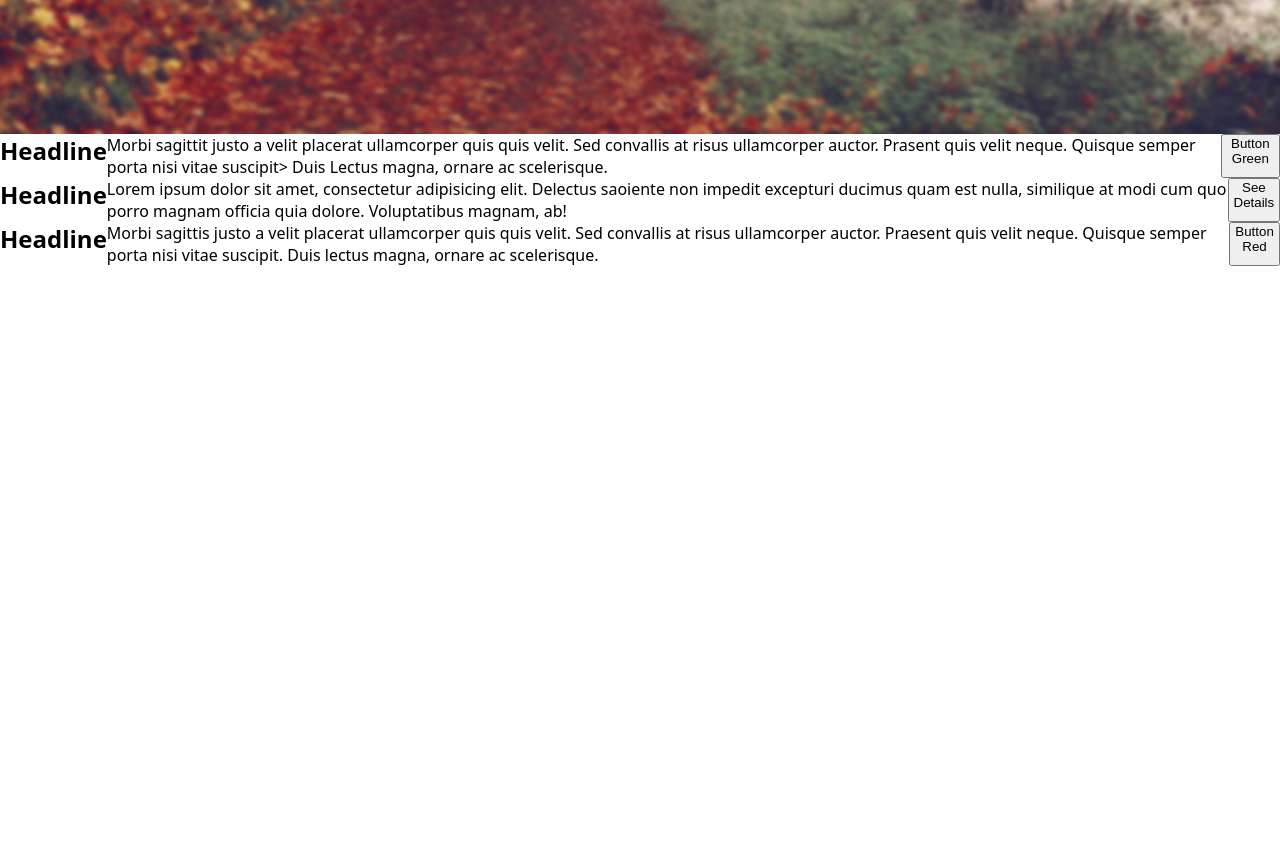
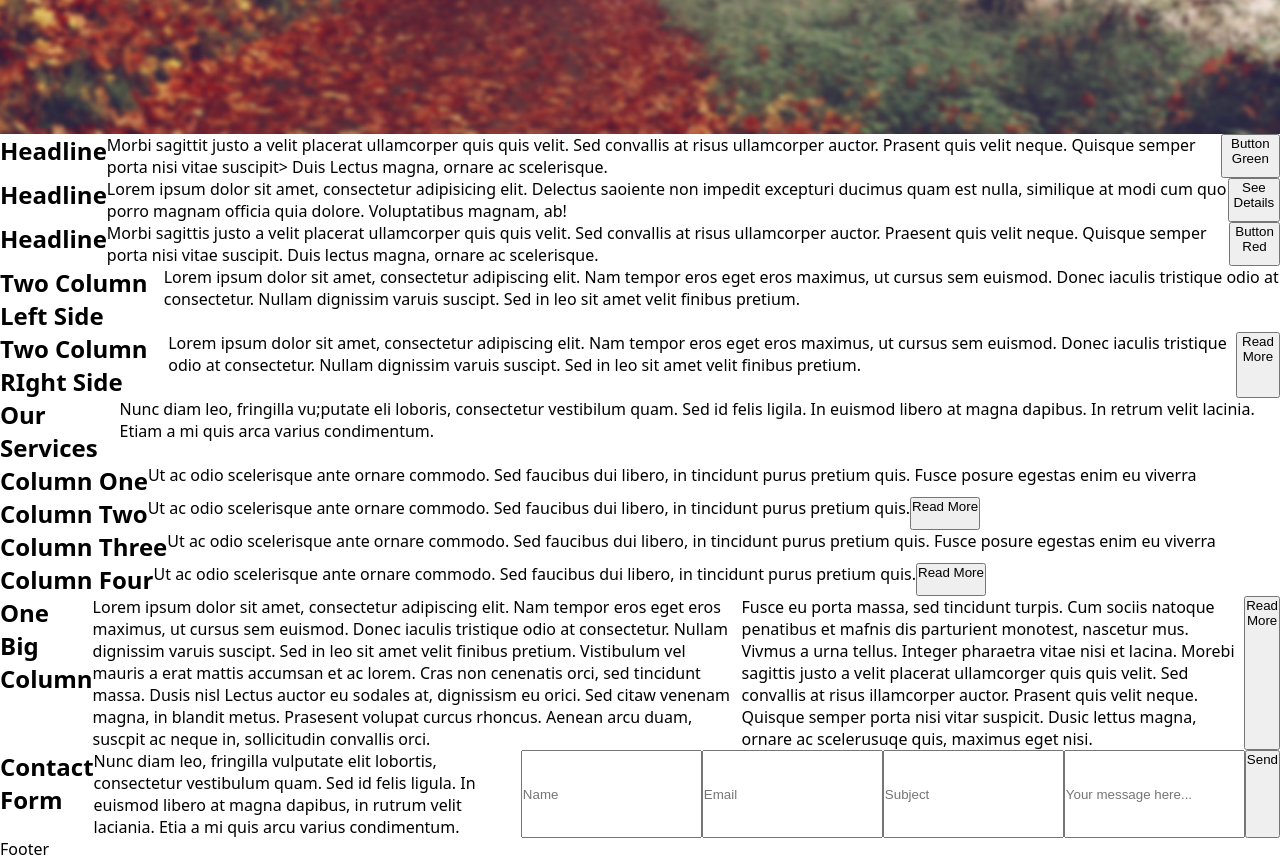
Before and after one commit to daisy-vang/Responsive-Layout-Practice, a plain HTML site: page index.html in a window 1280 px wide. Shown: the part 678-1538 px from the top of the page. Before the commit the page ends 944 px from the top, so only its background shows below. Drawn offline with Linux system fonts and the light colour scheme.

Commit message:
finished the html

```diff
--- a/index.html
+++ b/index.html
@@ -45,4 +45,65 @@
     <button type="button">Button Red</button>
 </section>
 
+<section>
+    <h2>Two Column Left Side</h2>
+    <p>Lorem ipsum dolor sit amet, consectetur adipiscing elit. Nam tempor eros eget eros maximus, ut cursus sem euismod. Donec iaculis tristique odio at consectetur. Nullam dignissim varuis suscipt. Sed in leo sit amet velit finibus pretium.</p>
+</section>
+
+<section>
+    <h2>Two Column RIght Side</h2>
+    <p>Lorem ipsum dolor sit amet, consectetur adipiscing elit. Nam tempor eros eget eros maximus, ut cursus sem euismod. Donec iaculis tristique odio at consectetur. Nullam dignissim varuis suscipt. Sed in leo sit amet velit finibus pretium.</p>
+    <button type="button">Read More</button>
+</section>
+
+<section>
+    <h2>Our Services</h2>
+    <p>Nunc diam leo, fringilla vu;putate eli loboris, consectetur vestibilum quam. Sed id felis ligila. In euismod libero at magna dapibus. In retrum velit lacinia. Etiam a mi quis arca varius condimentum.</p>
+</section>
+
+<section>
+    <h2>Column One</h2>
+    <p>Ut ac odio scelerisque ante ornare commodo. Sed faucibus dui libero, in tincidunt purus pretium quis. Fusce posure egestas enim eu viverra</p>
+</section>
+
+<section>
+    <h2>Column Two</h2>
+    <p>Ut ac odio scelerisque ante ornare commodo. Sed faucibus dui libero, in tincidunt purus pretium quis.</p>
+    <button type="button">Read More</button>
+</section>
+
+<section>
+    <h2>Column Three</h2>
+    <p>Ut ac odio scelerisque ante ornare commodo. Sed faucibus dui libero, in tincidunt purus pretium quis. Fusce posure egestas enim eu viverra</p>
+</section>
+
+<section>
+    <h2>Column Four</h2>
+    <p>Ut ac odio scelerisque ante ornare commodo. Sed faucibus dui libero, in tincidunt purus pretium quis.</p>
+    <button type="button">Read More</button>
+</section>
+
+<section>
+    <h2>One Big Column</h2>
+    <p>Lorem ipsum dolor sit amet, consectetur adipiscing elit. Nam tempor eros eget eros maximus, ut cursus sem euismod. Donec iaculis tristique odio at consectetur. Nullam dignissim varuis suscipt. Sed in leo sit amet velit finibus pretium. Vistibulum vel mauris a erat mattis accumsan et ac lorem. Cras non cenenatis orci, sed tincidunt massa. Dusis nisl Lectus auctor eu sodales at, dignissism eu orici. Sed citaw venenam magna, in blandit metus. Prasesent volupat curcus rhoncus. Aenean arcu duam, suscpit ac neque in, sollicitudin convallis orci.</p>
+    <p>Fusce eu porta massa, sed tincidunt turpis. Cum sociis natoque penatibus et mafnis dis parturient monotest, nascetur mus. Vivmus a urna tellus. Integer pharaetra vitae nisi et lacina. Morebi sagittis justo a velit placerat ullamcorger quis quis velit. Sed convallis at risus illamcorper auctor. Prasent quis velit neque. Quisque semper porta nisi vitar suspicit. Dusic lettus magna, ornare ac scelerusuqe quis, maximus eget nisi.</p>
+    <button type="button">Read More</button>
+</section>
+
+<section>
+    <h1>Contact Form</h1>
+    <p>Nunc diam leo, fringilla vulputate elit lobortis, consectetur vestibulum quam. Sed id felis ligula. In euismod libero at magna dapibus, in rutrum velit laciania. Etia a mi quis arcu varius condimentum.</p>
+<form action="/action_page.php">
+    <input type="text" id="fname" name="firstname" placeholder="Name">
+    <input type="text" id="email" name="the-email" placeholder="Email">
+    <input type="text" name="sject" id="subject" placeholder="Subject">
+    <input type="text" name="ymessage" id="a-messgae" placeholder="Your message here...">
+    <button type="button">Send</button>
+</form>
+</section>
+
+<footer>
+    <section>Footer</section>
+</footer>
+
 </body>
```
